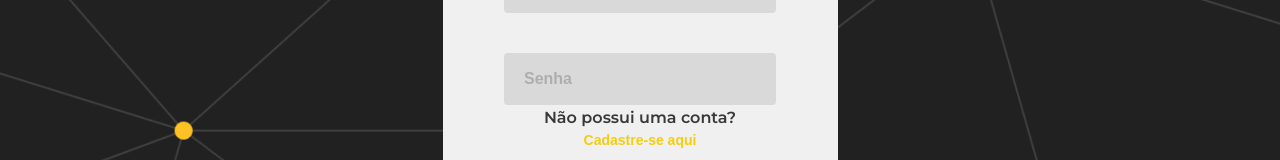
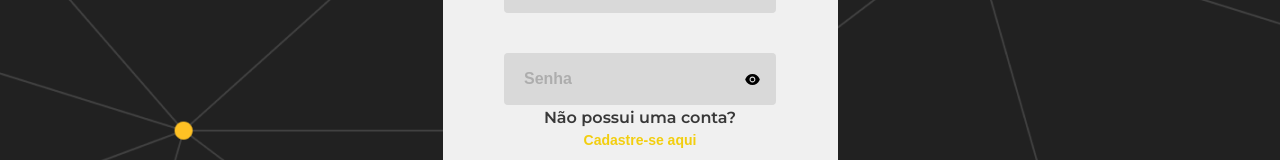
Before and after one commit to projeto-final-grupo-4/projeto-final-grupo-4, a React (Create React App) app: page /login in a window 1280 px wide. Shown: the part 349-509 px from the top of the page. Built offline with nearby package versions, Linux system fonts and the light colour scheme; no server answers.

Commit message:
feat: criação do botão de ver senha

```diff
--- a/src/components/formLogin/index.tsx
+++ b/src/components/formLogin/index.tsx
@@ -4,6 +4,8 @@ import * as yup from "yup";
 import { ButtonEnter, ButtonRegister, LoginForm } from "./styles";
 import { useNavigate } from "react-router-dom";
 import api from "../../services/api";
+import { AiFillEye, AiFillEyeInvisible } from "react-icons/ai"
+import { useState } from "react";
 
 export interface ILogin {
     name: string;
@@ -15,6 +17,7 @@ export interface ILogin {
 
 const FormLogin = () => {
 
+    const [typePassword, setTypePassword] = useState<string>("password")
 
     const navigate = useNavigate()
 
@@ -60,12 +63,31 @@ const FormLogin = () => {
         }
     }
 
+    const showPassword = (e: any) => {
+        e.preventDefault()
+        setTypePassword("text")
+    }
+
+    const hidePassword = (e: any) => {
+        e.preventDefault()
+        setTypePassword("password")
+    }
+
     return (
         <LoginForm onSubmit={handleSubmit(authLogin)}>
             <h1>Login</h1>
             <input type='email' placeholder='Email' {...register('email')} />
             <span>{errors.email?.message}</span>
-            <input type='password' placeholder='Senha' {...register('password')} />
+            <input type={typePassword} placeholder='Senha' {...register('password')} />
+            {typePassword === "password" ? (
+              <button onClick={showPassword} className="eyeButton">
+                <AiFillEye />
+              </button>
+            ) : (
+              <button onClick={hidePassword} className="eyeButton">
+                <AiFillEyeInvisible />
+              </button>
+            )}
             <span>{errors.password?.message}</span>
             <h3>Não possui uma conta?</h3>
             <ButtonRegister onClick={() => navigate('/register')}>Cadastre-se aqui</ButtonRegister>
--- a/src/components/formLogin/styles.ts
+++ b/src/components/formLogin/styles.ts
@@ -9,7 +9,7 @@ export const LoginForm = styled.form`
     height: 502px;
     background: #F0F0F0;
     border-radius: 15px;
-
+    position: relative;
 
     h1{
         font-weight: 600;
@@ -38,7 +38,16 @@ export const LoginForm = styled.form`
         margin: 5px 0px;
     }
 
-
+    .eyeButton {
+    border: none;
+    background-color: transparent;
+    color: #000;
+    position: absolute;
+    top: 270px;
+    left: 295px;
+    font-size: 17px;
+    cursor: pointer;
+    }
 `
 
 export const ButtonEnter = styled.button`
--- a/src/components/formRegister/index.tsx
+++ b/src/components/formRegister/index.tsx
@@ -1,53 +1,62 @@
-import { useForm } from "react-hook-form"
-import { yupResolver } from '@hookform/resolvers/yup'
-import * as yup from 'yup'
-import { useNavigate } from "react-router-dom"
-import { RegisterForm, ButtonRegister } from "./styles"
-import api from "../../services/api"
-import { FieldValue } from "react-hook-form"
+import { useForm } from "react-hook-form";
+import { yupResolver } from "@hookform/resolvers/yup";
+import * as yup from "yup";
+import { useNavigate } from "react-router-dom";
+import { RegisterForm, ButtonRegister } from "./styles";
+import api from "../../services/api";
+import { FieldValue } from "react-hook-form";
+import { AiFillEye, AiFillEyeInvisible } from "react-icons/ai";
+import { useState } from "react";
 
 export interface IUser {
-    name: string
-    photo: string
-    email: string
-    password: string
-    confirmPassword: string
-    avatar: string
-    watch_later: []
-    onSubmit: (data :IUserData) => void
+  name: string;
+  photo: string;
+  email: string;
+  password: string;
+  confirmPassword: string;
+  avatar: string;
+  watch_later: [];
+  onSubmit: (data: IUserData) => void;
 }
 
-export interface IUserData{
-    name: string
-    email: string
-    password: Number
-    avatar: string
-    watch_later: []
+export interface IUserData {
+  name: string;
+  email: string;
+  password: Number;
+  avatar: string;
+  watch_later: [];
 }
 
 export interface IUserContext {
-    onSubmit: (data : FieldValue<IUserData>) => void
+  onSubmit: (data: FieldValue<IUserData>) => void;
 }
 
+const FormRegister = () => {
+  const [typePassword, setTypePassword] = useState<string>("password");
+  const [typeConfirmPassword, setTypeConfirmPassword] = useState<string>("password")
 
- const FormRegister = () => {
-
-    const navigate = useNavigate()
+  const navigate = useNavigate();
 
   const schema = yup.object({
+    name: yup.string().required("Nome obrigatório"),
 
-        name: yup.string().required('Nome obrigatório'),
+    photo: yup.string().required("Avatar obrigatório"),
 
-        photo: yup.string().required('Avatar obrigatório'),
+    email: yup.string().required("Email obrigatório"),
 
-        email: yup.string().required('Email obrigatório'),
+    password: yup
+      .string()
+      .required("Senha obrigatória")
+      .matches(
+        /^(?=.*[a-z])(?=.*[A-Z])(?=.*[0-9])(?=.*[!@#\$%\^&\.*])(?=.{8,})/,
+        "Deve conter 8 caraceteres, uma maiúscula, uma minúscula, um número e um caracter especial"
+      ),
 
-        password: yup.string().required('Senha obrigatória').matches(
-            /^(?=.*[a-z])(?=.*[A-Z])(?=.*[0-9])(?=.*[!@#\$%\^&\.*])(?=.{8,})/,
-            "Deve conter 8 caraceteres, uma maiúscula, uma minúscula, um número e um caracter especial"),
-
-        confirmPassword: yup.string().required('Campo obrigatório').oneOf([yup.ref('password'), null], 'Senhas não conferem'),
-    })
+    confirmPassword: yup
+      .string()
+      .required("Campo obrigatório")
+      .oneOf([yup.ref("password"), null], "Senhas não conferem"),
+  });
 
   const {
     register,
@@ -55,38 +64,61 @@ export interface IUserContext {
     formState: { errors },
   } = useForm<IUser>({
     resolver: yupResolver(schema),
-    })
+  });
 
   const onSubmit = (data: FieldValue<IUserContext>) => {
-        console.log(data)
-        api.post('users', data)
-        .then((response) =>{
-            console.log(response)
-            window.localStorage.setItem("token", response.data.accessToken)
-            navigate('/login')
+    console.log(data);
+    api
+      .post("users", data)
+      .then((response) => {
+        console.log(response);
+        window.localStorage.setItem("token", response.data.accessToken);
+        navigate("/login");
       })
-        .catch((error) => console.error(error))
-    }
+      .catch((error) => console.error(error));
+  };
 
-    return(
+  const showPassword = (e: any) => {
+    e.preventDefault();
+    setTypePassword("text");
+  };
+
+  const hidePassword = (e: any) => {
+    e.preventDefault();
+    setTypePassword("password");
+  };
+
+  return (
     <>
       <RegisterForm onSubmit={handleSubmit(onSubmit)}>
         <h1>Cadastrar</h1>
-                <input type='text' placeholder='Nome' {...register('name')}/>
+        <input type="text" placeholder="Nome" {...register("name")} />
         <span>{errors.email?.message}</span>
-                <input type='text' placeholder='Foto' {...register('photo')} />
+        <input type="text" placeholder="Foto" {...register("photo")} />
         <span>{errors.password?.message}</span>
-                <input type='email' placeholder='Email' {...register('email')}/>
+        <input type="email" placeholder="Email" {...register("email")} />
         <span>{errors.email?.message}</span>
-                <input type='password' placeholder='Senha' {...register('password')} />
+        <input type={typePassword} placeholder="Senha" {...register("password")} />
+        {typePassword === "password" ? (
+          <button onClick={showPassword} className="eyeButton">
+            <AiFillEye />
+          </button>
+        ) : (
+          <button onClick={hidePassword} className="eyeButton">
+            <AiFillEyeInvisible />
+          </button>
+        )}
         <span>{errors.password?.message}</span>
-                <input type='password' placeholder='Confirmar senha' {...register('confirmPassword')} />
+        <input
+          type={typePassword}
+          placeholder="Confirmar senha"
+          {...register("confirmPassword")}
+        />
         <span>{errors.password?.message}</span>
-                <ButtonRegister type='submit'>Cadastrar</ButtonRegister>
+        <ButtonRegister type="submit">Cadastrar</ButtonRegister>
       </RegisterForm>
     </>
-    )
+  );
+};
 
-}
-
-export default FormRegister
+export default FormRegister;
--- a/src/components/formRegister/styles.ts
+++ b/src/components/formRegister/styles.ts
@@ -10,7 +10,7 @@ export const RegisterForm = styled.form`
     height: 602px;
     background: #F0F0F0;
     border-radius: 15px;
-
+    position: relative;
 
     h1{
         font-weight: 600;
@@ -43,8 +43,16 @@ export const RegisterForm = styled.form`
         margin-top: 10px;
     }
 
-
-
+    .eyeButton {
+    border: none;
+    background-color: transparent;
+    color: #000;
+    position: absolute;
+    top: 358px;
+    left: 295px;
+    font-size: 17px;
+    cursor: pointer;
+    }
 `
 
 export const ButtonRegister = styled.button`
```
Lines whose indentation alone changed are shown as unchanged.
